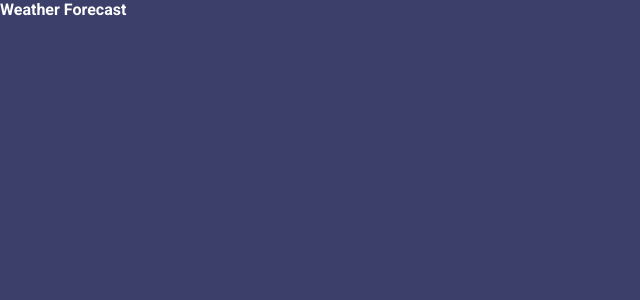
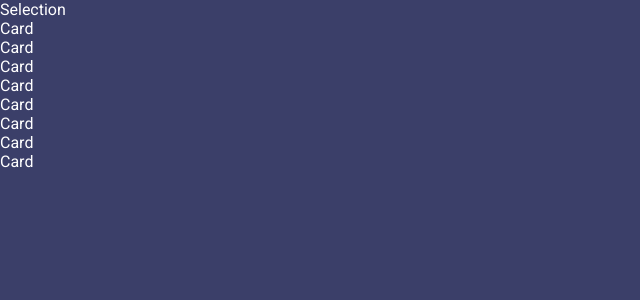
Before and after one commit to sivicencio/weather-forecast, a React (Create React App) app: page / in a window 1280 px wide. Shown: the top 300 px of the page, without its empty margins (0-640 px from the left). Built offline with nearby package versions, Linux system fonts and the light colour scheme.

Commit message:
feat(layout): add components folder structure with skeleton implementation

```diff
--- a/package.json
+++ b/package.json
@@ -8,6 +8,7 @@
     "@testing-library/user-event": "^13.2.1",
     "react": "^17.0.2",
     "react-dom": "^17.0.2",
+    "react-router-dom": "^6.2.1",
     "react-scripts": "5.0.0",
     "web-vitals": "^2.1.0"
   },
--- a/src/App.jsx
+++ b/src/App.jsx
@@ -1,10 +1,12 @@
 import React from 'react';
+import { BrowserRouter } from 'react-router-dom';
+import Routes from './Routes';
 
 const App = function App() {
   return (
-    <div>
-      <strong>Weather Forecast</strong>
-    </div>
+    <BrowserRouter>
+      <Routes />
+    </BrowserRouter>
   );
 };
 
--- /dev/null
+++ b/src/Routes.jsx
@@ -0,0 +1,14 @@
+import React from 'react';
+import { Navigate, Route, Routes } from 'react-router-dom';
+import Forecast from './views/Forecast';
+
+const AppRoutes = function AppRoutes() {
+  return (
+    <Routes>
+      <Route index element={<Forecast />} />
+      <Route path="*" element={<Navigate replace to="/" />} />
+    </Routes>
+  );
+};
+
+export default AppRoutes;
--- /dev/null
+++ b/src/components/Forecast/Card.jsx
@@ -0,0 +1,7 @@
+import React from 'react';
+
+const ForecastCard = function ForecastCard() {
+  return <div>Card</div>;
+};
+
+export default ForecastCard;
--- /dev/null
+++ b/src/components/Forecast/Selection.jsx
@@ -0,0 +1,7 @@
+import React from 'react';
+
+const ForecastSelection = function ForecastSelection() {
+  return <div>Selection</div>;
+};
+
+export default ForecastSelection;
--- /dev/null
+++ b/src/views/Forecast.jsx
@@ -0,0 +1,23 @@
+import React from 'react';
+import Card from '../components/Forecast/Card';
+import Selection from '../components/Forecast/Selection';
+
+const Forecast = function Forecast() {
+  return (
+    <main>
+      <Selection />
+      <section>
+        <Card />
+        <Card />
+        <Card />
+        <Card />
+        <Card />
+        <Card />
+        <Card />
+        <Card />
+      </section>
+    </main>
+  );
+};
+
+export default Forecast;
```
Also changed, not shown: 1 other file (tests, documents, lock files or other folders).
